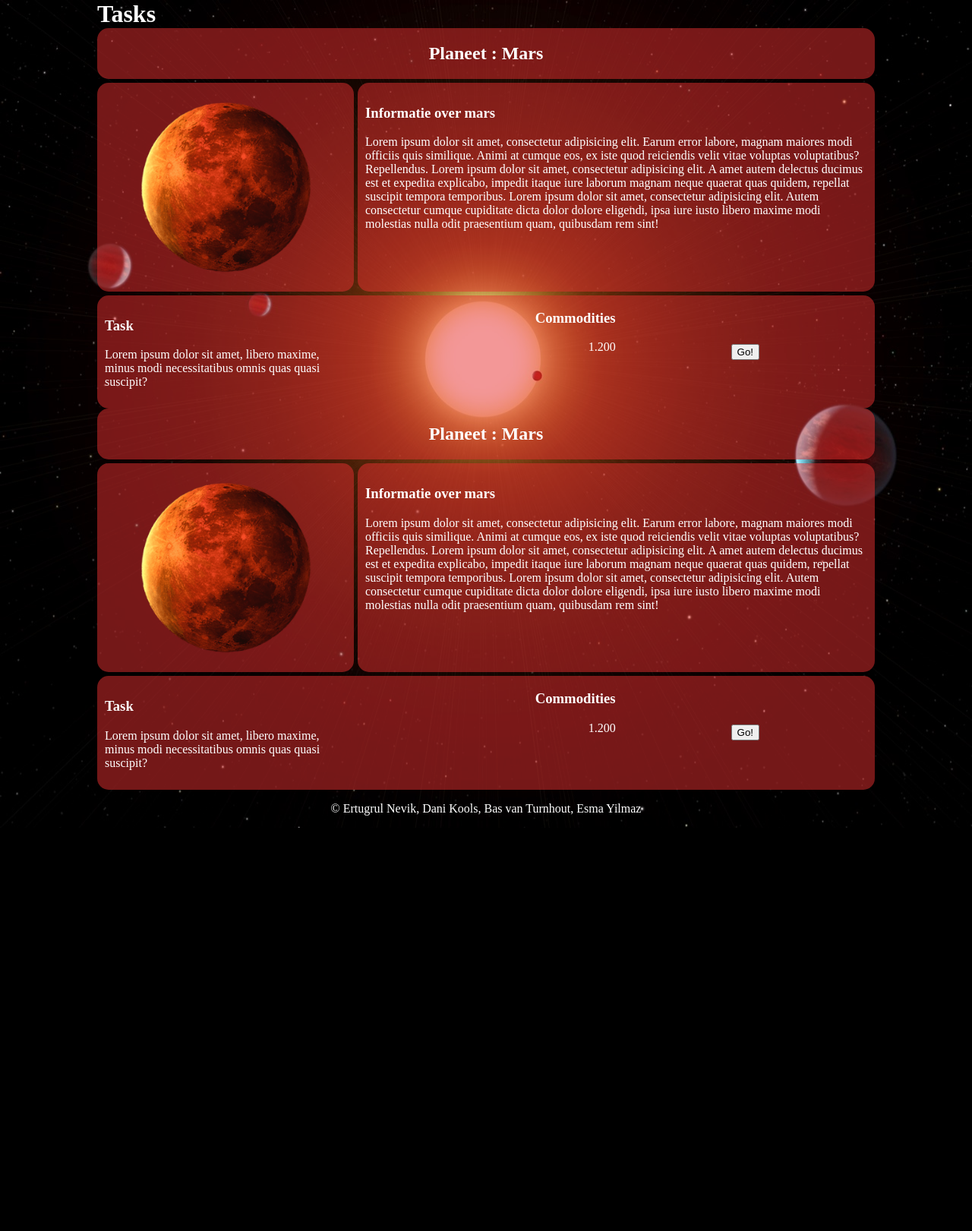
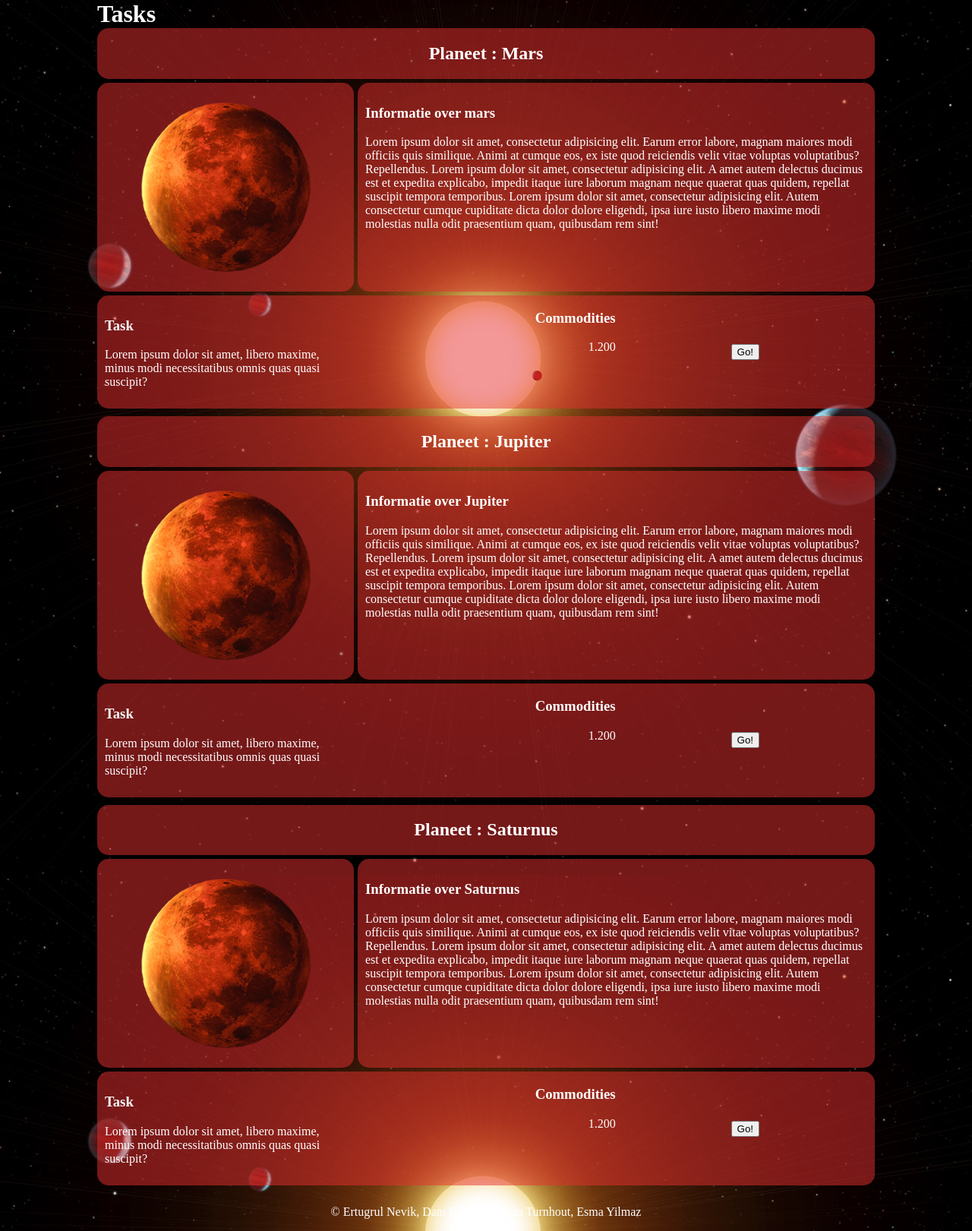
Before and after one commit to enevik/SpaceGame, a PHP site: page /tasks.php in a window 1280 px wide. Shown: the part 58-1679 px from the top of the page at 76% size. Before the commit the page ends 1148 px from the top, so only its background shows below. Run offline with PHP 8.4, Linux system fonts and the light colour scheme; data comes from the database, SQL or seed files in the repository; data that the repository does not hold is empty.

Commit message:
planeten toegevoegd

```diff
--- a/style.css
+++ b/style.css
@@ -125,3 +125,7 @@ h1 {
 	margin: auto;
 	text-align: center;
 }
+
+.task {
+	margin-bottom: 10px;
+}
--- a/tasks.php
+++ b/tasks.php
@@ -35,15 +35,42 @@ require 'header.php';
             <button>Go!</button>
         </div>
     </div>
+
     <div class="planet">
         <div class="title">
-            <h2>Planeet : Mars</h2>
+            <h2>Planeet : Jupiter</h2>
         </div>
         <div class="image">
             <img src="images/mars-image.png" alt="Image of Mars">
         </div>
         <div class="info">
-            <h3>Informatie over mars</h3>
+            <h3>Informatie over Jupiter</h3>
+            <p>Lorem ipsum dolor sit amet, consectetur adipisicing elit. Earum error labore, magnam maiores modi officiis quis similique. Animi at cumque eos, ex iste quod reiciendis velit vitae voluptas voluptatibus? Repellendus. Lorem ipsum dolor sit amet, consectetur adipisicing elit. A amet autem delectus ducimus est et expedita explicabo, impedit itaque iure laborum magnam neque quaerat quas quidem, repellat suscipit tempora temporibus. Lorem ipsum dolor sit amet, consectetur adipisicing elit. Autem consectetur cumque cupiditate dicta dolor dolore eligendi, ipsa iure iusto libero maxime modi molestias nulla odit praesentium quam, quibusdam rem sint!</p>
+        </div>
+    </div>
+    <div class="task">
+        <div class="info-task">
+            <h3>Task</h3>
+            <p>Lorem ipsum dolor sit amet, libero maxime, minus modi necessitatibus omnis quas quasi suscipit?</p>
+        </div>
+        <div class="commodities">
+            <h3>Commodities</h3>
+            <p>1.200</p>
+        </div>
+        <div class="button">
+            <button>Go!</button>
+        </div>
+    </div>
+
+    <div class="planet">
+        <div class="title">
+            <h2>Planeet : Saturnus</h2>
+        </div>
+        <div class="image">
+            <img src="images/mars-image.png" alt="Image of Mars">
+        </div>
+        <div class="info">
+            <h3>Informatie over Saturnus</h3>
             <p>Lorem ipsum dolor sit amet, consectetur adipisicing elit. Earum error labore, magnam maiores modi officiis quis similique. Animi at cumque eos, ex iste quod reiciendis velit vitae voluptas voluptatibus? Repellendus. Lorem ipsum dolor sit amet, consectetur adipisicing elit. A amet autem delectus ducimus est et expedita explicabo, impedit itaque iure laborum magnam neque quaerat quas quidem, repellat suscipit tempora temporibus. Lorem ipsum dolor sit amet, consectetur adipisicing elit. Autem consectetur cumque cupiditate dicta dolor dolore eligendi, ipsa iure iusto libero maxime modi molestias nulla odit praesentium quam, quibusdam rem sint!</p>
         </div>
     </div>
```
